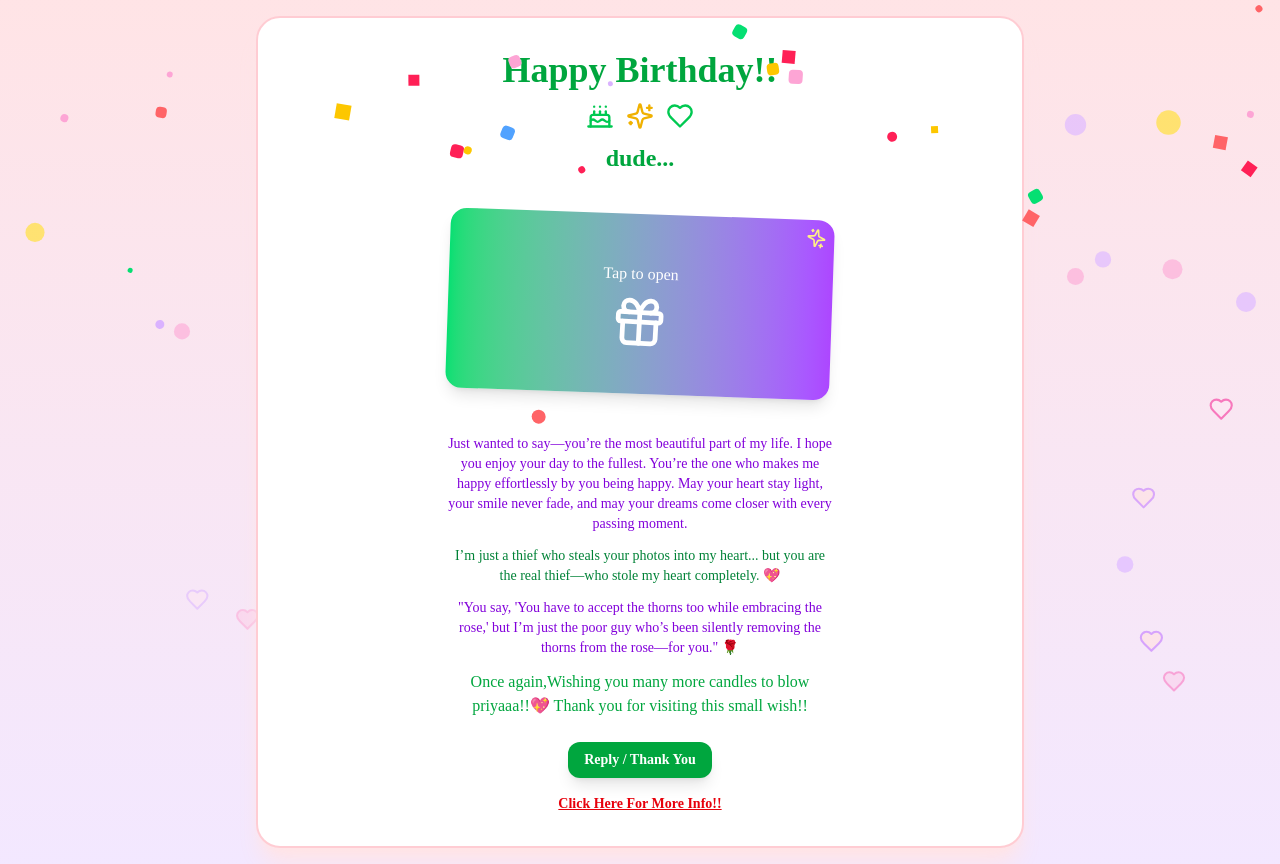
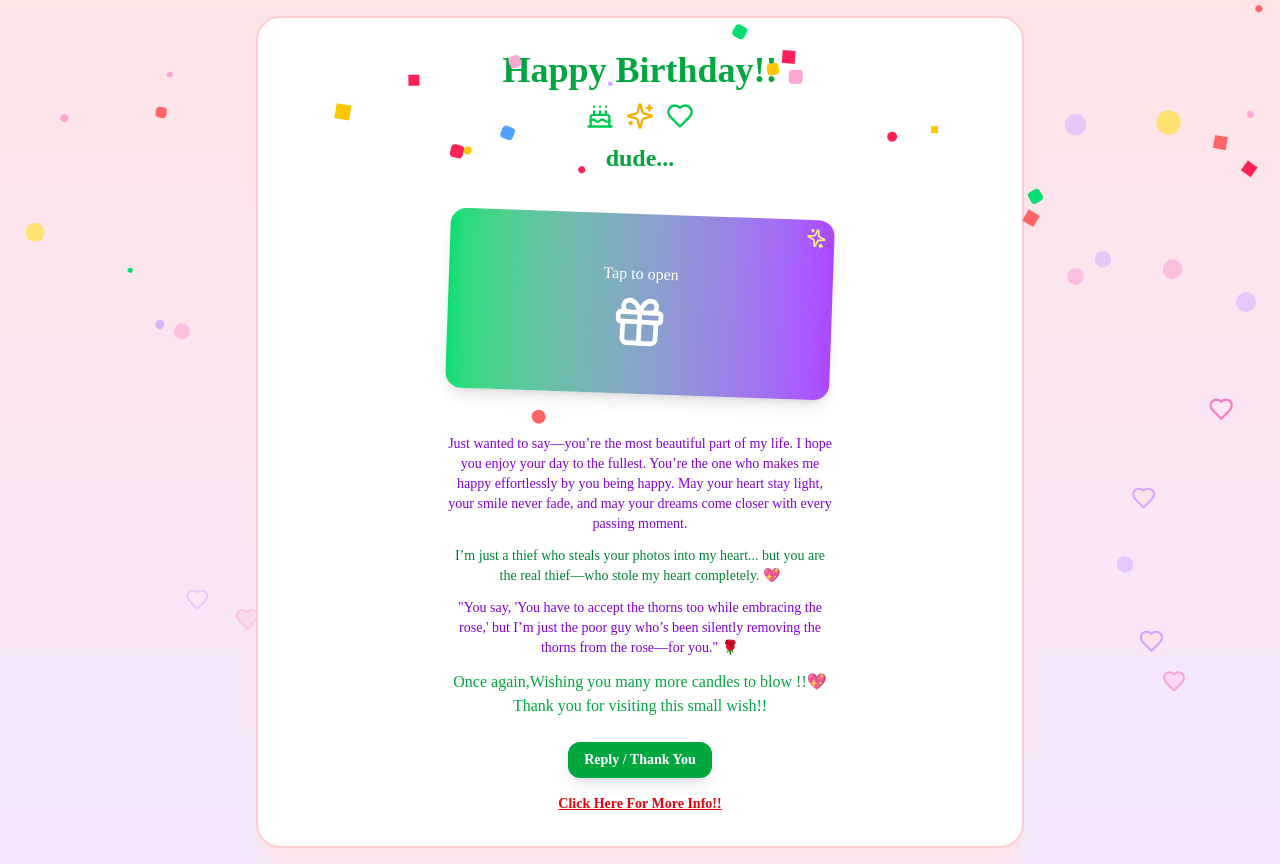
Before and after one commit to secret6499/bday, a Next.js app: page / in a window 1280 px wide. Both pictures are taken after a click on the button "For you". Built offline with nearby package versions, Linux system fonts and the light colour scheme; no server answers; a web font is replaced by a local one.

Commit message:
Update birthday-celebration.jsx

```diff
--- a/src/components/birthday-celebration.jsx
+++ b/src/components/birthday-celebration.jsx
@@ -158,7 +158,7 @@ export default function BirthdayCelebration() {
           </p>
           <div className="flex justify-center items-center gap-2">
             <p className="text-green-600 font-medium">
-              Once again,Wishing you many more candles to blow priyaaa!!💖
+              Once again,Wishing you many more candles to blow !!💖
               Thank you for visiting this small wish!!
             </p>
           </div>
```
